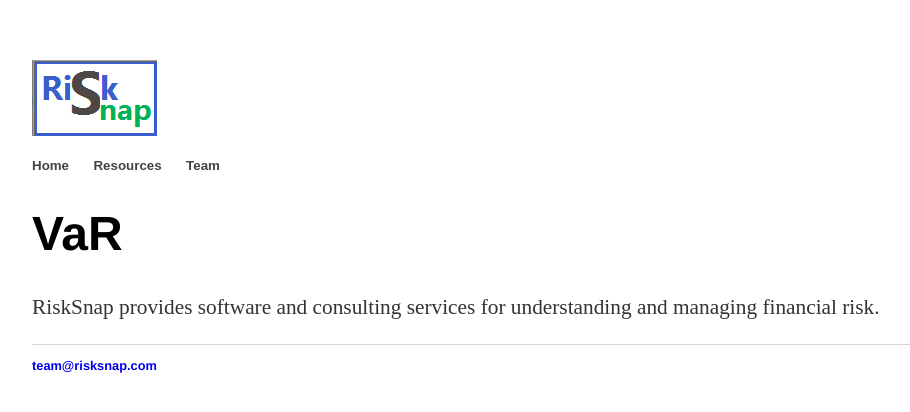
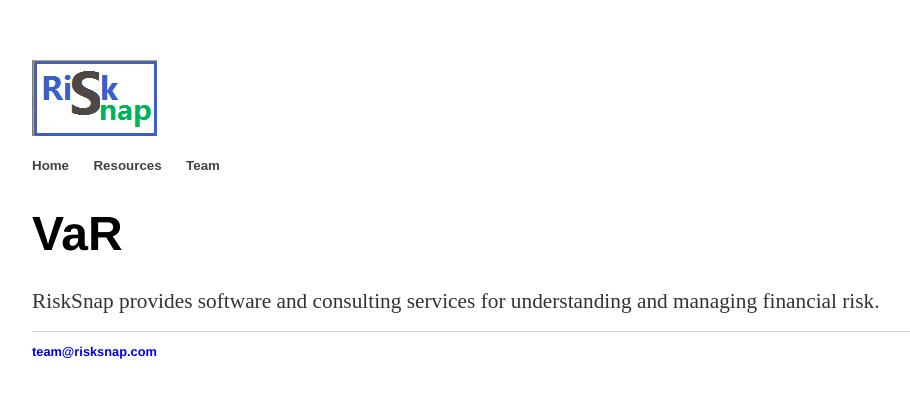
Before and after one commit to risksnap/RiskSnap, a Jekyll site: the page built from index.html, in a window 1280 px wide. Shown: the top 412 px of the page, without its empty margins (160-1070 px from the left). Built offline with Jekyll 4.4.1, drawn with Linux system fonts in a browser that asks for light colours.

Commit message:
Update team page

```diff
--- a/css/main.css
+++ b/css/main.css
@@ -27,7 +27,7 @@ h1 {
 }
 p {
     font-size: 1.333em;
-    line-height: 1.4em;
+    line-height: .75em;
     color: #333;
 }
 footer {
```
